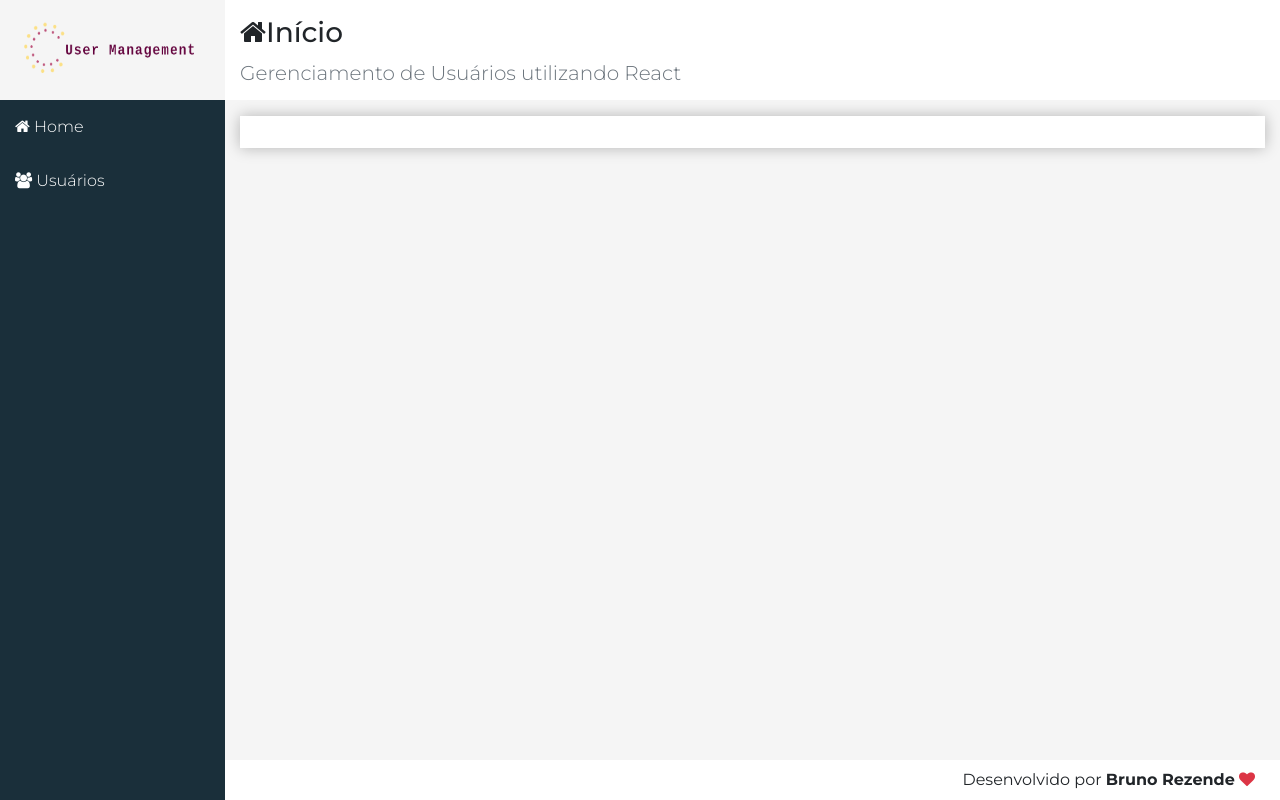
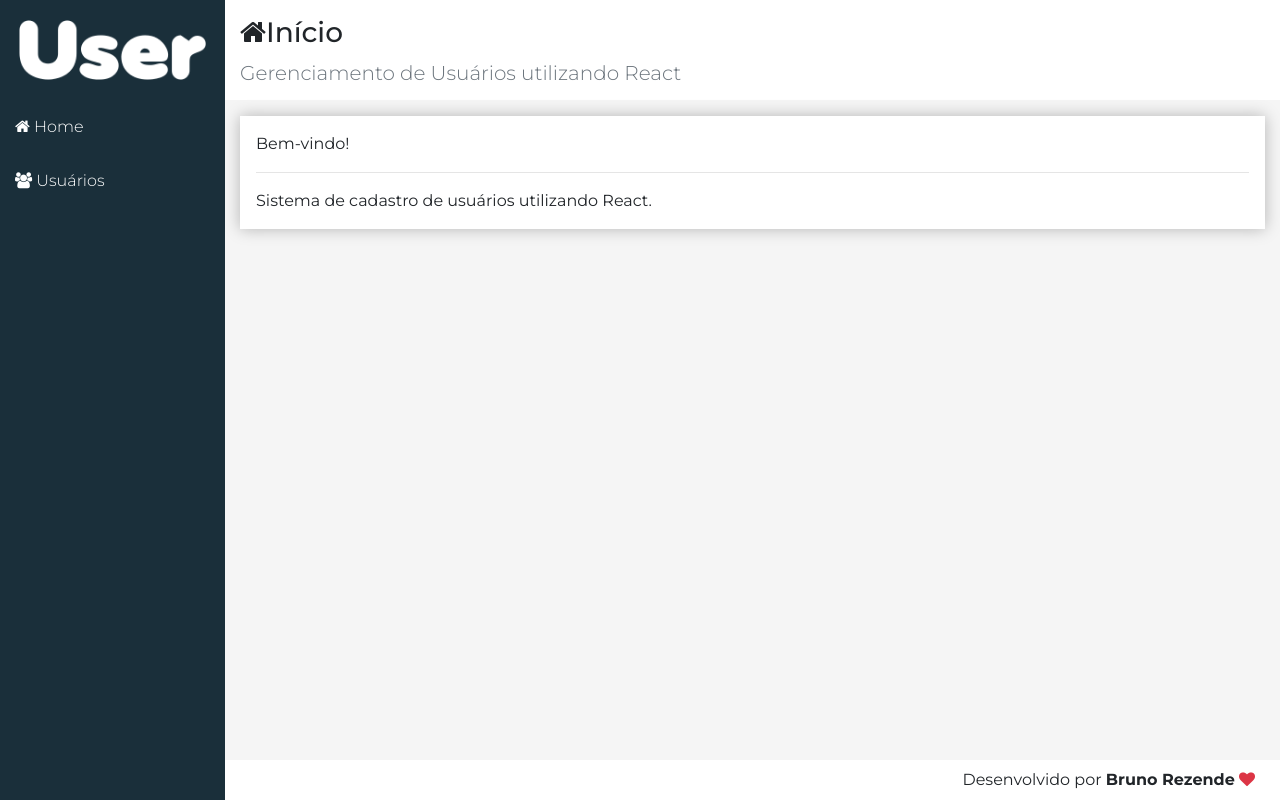
Before and after one commit to brunocrez/stack-user-app, a React (Create React App) app in the folder frontend/: page / in a window 1280 px wide. Built offline with nearby package versions, Linux system fonts and the light colour scheme.

Commit message:
adjusting logo

```diff
--- a/frontend/src/App.js
+++ b/frontend/src/App.js
@@ -5,17 +5,14 @@ import './App.css';
 
 import Logo from './components/template/Logo';
 import Nav from './components/template/Nav';
-import Main from './components/template/Main';
+import Home from './components/Home';
 import Footer from './components/template/Footer';
 
 const App = () => (
   <div className="app">
     <Logo />
     <Nav />
-    <Main
-      icon="home"
-      title="Início"
-      subtitle="Gerenciamento de Usuários utilizando React" />
+    <Home />
     <Footer />
   </div>
 )
--- a/frontend/src/components/template/Logo/styles.css
+++ b/frontend/src/components/template/Logo/styles.css
@@ -1,11 +1,12 @@
 aside.logo {
+  background-color: var(--bg-dark);
   display: flex;
   justify-content: center;
   align-items: center;
 }
 
 aside.logo img {
-  padding: 0 15px;
+  padding: 20px 15px;
   width: 100%;
   height: var(--logo-height);
 }
```
Also changed, not shown: frontend/src/assets/images/logo.png.
